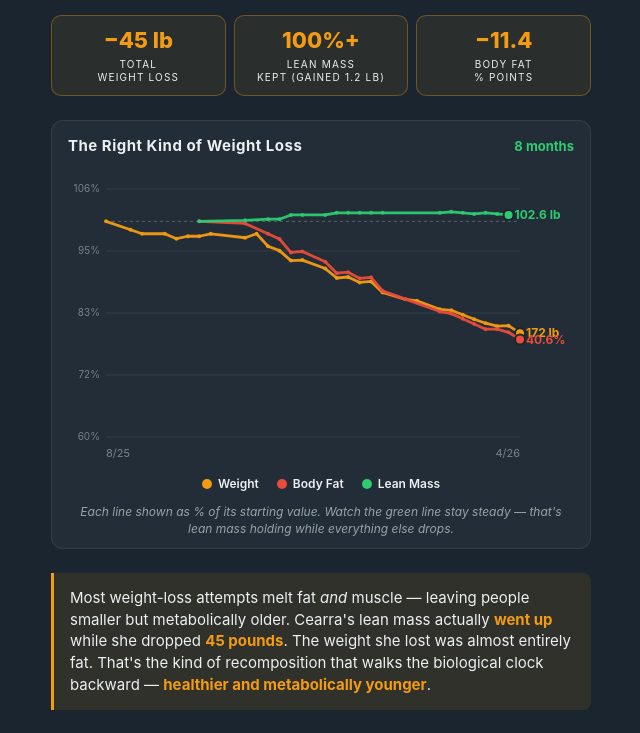
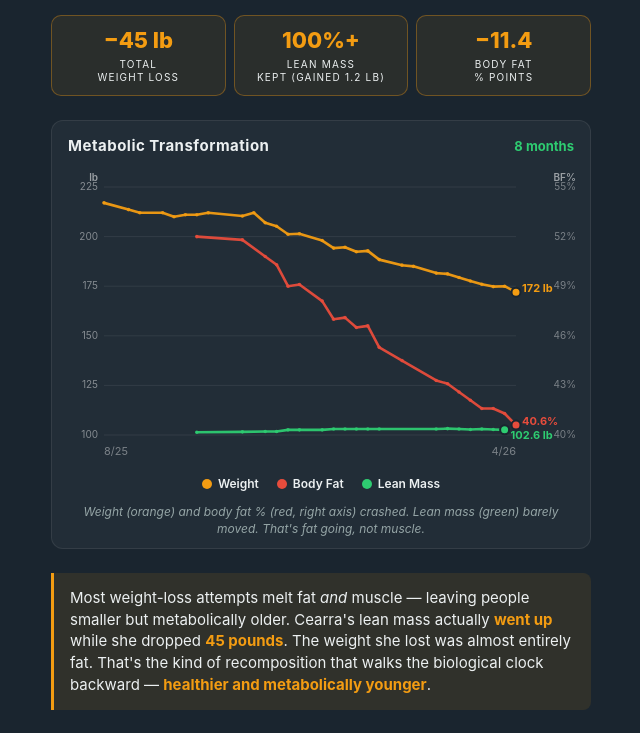
Before and after one commit to 7456fxdj9r-oss/Spokane-MREvent, a plain HTML site: page cearra.html in a window 1280 px wide. Shown: the part 525-1258 px from the top of the page, without its empty margins (319-959 px from the left). Drawn offline with Linux system fonts and the light colour scheme.

Commit message:
Switch story-page chart to dual-axis real values
Replaces the % normalization with a proper dual y-axis layout: weight
and lean mass on the left in lb, body fat % on the right. Clean axis
snapping (50s or 25s for lb depending on range, 5s for %). End-of-line
value labels in each series colour, with a sort-and-stack collision
pass so labels never overlap when endpoints land near each other.

Visual story: orange (weight) cratered, green (lean) barely moved.
Same on both pages now. Title bumped to "Metabolic Transformation".

Co-Authored-By: Claude Opus 4.7 (1M context) <noreply@anthropic.com>

```diff
--- a/cearra.html
+++ b/cearra.html
@@ -248,7 +248,7 @@
 
     <div class="chart-card">
         <div class="chart-head">
-            <h3>The Right Kind of Weight Loss</h3>
+            <h3>Metabolic Transformation</h3>
             <span class="delta neg">8 months</span>
         </div>
         <svg class="chart" id="comboChart" preserveAspectRatio="none" style="height:300px;"></svg>
@@ -257,7 +257,7 @@
             <span class="legend-item"><span class="dot" style="background:#e74c3c"></span>Body Fat</span>
             <span class="legend-item"><span class="dot" style="background:#2ecc71"></span>Lean Mass</span>
         </div>
-        <p class="chart-note">Each line shown as % of its starting value. Watch the green line stay steady — that's lean mass holding while everything else drops.</p>
+        <p class="chart-note">Weight (orange) and body fat % (red, right axis) crashed. Lean mass (green) barely moved. That's fat going, not muscle.</p>
     </div>
 
     <p class="takeaway">
@@ -468,129 +468,175 @@
         svg.appendChild(endLabel);
     }
 
-    // Combined multi-line chart: each series normalized to % of its first value
+    // Dual-axis multi-line chart: lb series on left, % series on right.
+    // The visual story is "weight cratered, lean barely budged" — both
+    // shown in their real units instead of normalized.
     function drawMultiChart(svgId, series) {
         var svg = document.getElementById(svgId);
         var W = svg.clientWidth || 320;
         var H = 300;
-        var pad = { top: 24, right: 60, bottom: 28, left: 44 };
+        var pad = { top: 22, right: 64, bottom: 30, left: 42 };
         var iw = W - pad.left - pad.right;
         var ih = H - pad.top - pad.bottom;
 
         svg.setAttribute('viewBox', '0 0 ' + W + ' ' + H);
         while (svg.firstChild) svg.removeChild(svg.firstChild);
 
-        // Compute combined date range across all series
         var allTimes = [];
-        var processed = series.map(function (s) {
+        var lbSeries = [], pctSeries = [];
+        series.forEach(function (s) {
             var pts = s.data.map(function (d) {
-                return { t: new Date(d[0]).getTime(), raw: d[1] };
+                return { t: new Date(d[0]).getTime(), v: d[1] };
             });
-            var base = pts[0].raw;
-            pts.forEach(function (p) { p.pct = (p.raw / base) * 100; allTimes.push(p.t); });
-            return { name: s.name, color: s.color, suffix: s.suffix, pts: pts, base: base, last: pts[pts.length - 1] };
+            pts.forEach(function (p) { allTimes.push(p.t); });
+            var entry = {
+                name: s.name, color: s.color, suffix: s.suffix,
+                pts: pts, first: pts[0], last: pts[pts.length - 1]
+            };
+            (s.axis === 'right' ? pctSeries : lbSeries).push(entry);
         });
 
         var tMin = Math.min.apply(null, allTimes);
         var tMax = Math.max.apply(null, allTimes);
-        var pcts = [];
-        processed.forEach(function (s) { s.pts.forEach(function (p) { pcts.push(p.pct); }); });
-        var yMin = Math.min(60, Math.floor(Math.min.apply(null, pcts) - 4));
-        var yMax = Math.max(105, Math.ceil(Math.max.apply(null, pcts) + 4));
+
+        // Left axis (lb): cover all weight + lean values, snap to nice steps
+        var lbVals = [];
+        lbSeries.forEach(function (s) { s.pts.forEach(function (p) { lbVals.push(p.v); }); });
+        var rawLbMin = Math.min.apply(null, lbVals);
+        var rawLbMax = Math.max.apply(null, lbVals);
+        var lbStep = (rawLbMax - rawLbMin) > 120 ? 50 : 25;
+        var lbMin = Math.floor(rawLbMin / lbStep) * lbStep;
+        var lbMax = Math.ceil(rawLbMax / lbStep) * lbStep;
+        var lbTicks = (lbMax - lbMin) / lbStep;
+
+        // Right axis (%): cover BF range, snap to nice 5s
+        var pctVals = [];
+        pctSeries.forEach(function (s) { s.pts.forEach(function (p) { pctVals.push(p.v); }); });
+        var pctMin = pctVals.length ? Math.floor(Math.min.apply(null, pctVals) / 5) * 5 : 0;
+        var pctMax = pctVals.length ? Math.ceil(Math.max.apply(null, pctVals) / 5) * 5 : 100;
 
         function x(t) { return pad.left + ((t - tMin) / (tMax - tMin)) * iw; }
-        function y(v) { return pad.top + (1 - (v - yMin) / (yMax - yMin)) * ih; }
+        function yL(v) { return pad.top + (1 - (v - lbMin) / (lbMax - lbMin)) * ih; }
+        function yR(v) { return pad.top + (1 - (v - pctMin) / (pctMax - pctMin)) * ih; }
 
-        // Horizontal gridlines
-        for (var i = 0; i <= 4; i++) {
-            var gv = yMin + (yMax - yMin) * (i / 4);
-            var gy = y(gv);
+        // Gridlines + dual-axis tick labels. Gridlines come from the lb axis;
+        // pct ticks are computed at the same y-positions for the right axis.
+        for (var i = 0; i <= lbTicks; i++) {
+            var f = i / lbTicks;
+            var gy = pad.top + (1 - f) * ih;
             svg.appendChild(el('line', {
-                x1: pad.left, x2: W - pad.right,
-                y1: gy, y2: gy,
-                stroke: 'rgba(255,255,255,0.08)',
-                'stroke-width': '1'
+                x1: pad.left, x2: W - pad.right, y1: gy, y2: gy,
+                stroke: 'rgba(255,255,255,0.07)', 'stroke-width': '1'
             }));
             svg.appendChild(el('text', {
                 x: pad.left - 6, y: gy + 3,
-                fill: 'rgba(255,255,255,0.4)',
+                fill: 'rgba(255,255,255,0.45)',
                 'font-size': '10', 'text-anchor': 'end'
-            })).textContent = Math.round(gv) + '%';
+            })).textContent = Math.round(lbMin + (lbMax - lbMin) * f);
+            if (pctSeries.length) {
+                // Pin pct tick labels to the far-right edge so they don't
+                // collide with the per-series end-of-line value labels.
+                svg.appendChild(el('text', {
+                    x: W - 4, y: gy + 3,
+                    fill: 'rgba(255,255,255,0.40)',
+                    'font-size': '10', 'text-anchor': 'end'
+                })).textContent = Math.round(pctMin + (pctMax - pctMin) * f) + '%';
+            }
         }
 
-        // 100% baseline highlighted
-        var bly = y(100);
-        svg.appendChild(el('line', {
-            x1: pad.left, x2: W - pad.right,
-            y1: bly, y2: bly,
-            stroke: 'rgba(255,255,255,0.25)',
-            'stroke-width': '1', 'stroke-dasharray': '3 3'
-        }));
+        // Axis unit caps
+        svg.appendChild(el('text', {
+            x: pad.left - 6, y: pad.top - 6,
+            fill: 'rgba(255,255,255,0.55)',
+            'font-size': '10', 'font-weight': '600', 'text-anchor': 'end'
+        })).textContent = 'lb';
+        if (pctSeries.length) {
+            svg.appendChild(el('text', {
+                x: W - 4, y: pad.top - 6,
+                fill: 'rgba(255,255,255,0.55)',
+                'font-size': '10', 'font-weight': '600', 'text-anchor': 'end'
+            })).textContent = 'BF%';
+        }
 
-        // X-axis labels (start and end date)
+        // X-axis date endpoints
         var d0 = new Date(tMin), d1 = new Date(tMax);
-        function fmtDate(d) {
-            return (d.getMonth() + 1) + '/' + String(d.getFullYear()).slice(2);
-        }
+        function fmtDate(d) { return (d.getMonth() + 1) + '/' + String(d.getFullYear()).slice(2); }
         svg.appendChild(el('text', {
-            x: pad.left, y: H - 8,
+            x: pad.left, y: H - 10,
             fill: 'rgba(255,255,255,0.4)',
             'font-size': '11', 'text-anchor': 'start'
         })).textContent = fmtDate(d0);
         svg.appendChild(el('text', {
-            x: W - pad.right, y: H - 8,
+            x: W - pad.right, y: H - 10,
             fill: 'rgba(255,255,255,0.4)',
             'font-size': '11', 'text-anchor': 'end'
         })).textContent = fmtDate(d1);
 
-        // Draw each series
-        processed.forEach(function (s) {
+        var endLabels = [];
+        function drawSeries(s, yFn) {
             var lineD = s.pts.map(function (p, i) {
-                return (i === 0 ? 'M ' : 'L ') + x(p.t) + ' ' + y(p.pct);
+                return (i === 0 ? 'M ' : 'L ') + x(p.t) + ' ' + yFn(p.v);
             }).join(' ');
-
             svg.appendChild(el('path', {
-                d: lineD,
-                fill: 'none',
-                stroke: s.color,
-                'stroke-width': '2.8',
-                'stroke-linecap': 'round',
-                'stroke-linejoin': 'round',
+                d: lineD, fill: 'none', stroke: s.color,
+                'stroke-width': '2.6',
+                'stroke-linecap': 'round', 'stroke-linejoin': 'round',
                 opacity: '0.95'
             }));
-
-            // dots
             s.pts.forEach(function (p) {
                 svg.appendChild(el('circle', {
-                    cx: x(p.t), cy: y(p.pct), r: 2,
+                    cx: x(p.t), cy: yFn(p.v), r: 1.8,
                     fill: s.color, opacity: '0.85'
                 }));
             });
-
-            // emphasize end point
-            var last = s.last;
+            // Emphasise endpoints
             svg.appendChild(el('circle', {
-                cx: x(last.t), cy: y(last.pct), r: 5,
+                cx: x(s.last.t), cy: yFn(s.last.v), r: 4.5,
                 fill: s.color, stroke: '#1a252f', 'stroke-width': '2'
             }));
+            // Defer end-of-line labels for collision avoidance
+            var displayVal = (s.last.v === Math.floor(s.last.v)) ? s.last.v : s.last.v.toFixed(1);
+            endLabels.push({
+                x: x(s.last.t) + 6,
+                y: yFn(s.last.v) + 4,
+                color: s.color,
+                text: displayVal + s.suffix
+            });
+        }
 
-            // end label: absolute value (e.g. "172 lb" or "40.6%")
-            var label = el('text', {
-                x: x(last.t) + 6, y: y(last.pct) + 4,
-                fill: s.color, 'font-size': '12', 'font-weight': '700',
+        lbSeries.forEach(function (s) { drawSeries(s, yL); });
+        pctSeries.forEach(function (s) { drawSeries(s, yR); });
+
+        // Collision avoidance: sort by y, push down anything that overlaps,
+        // then if we run past the bottom of the plot area, settle by pushing
+        // back up so the whole stack fits inside the chart.
+        endLabels.sort(function (a, b) { return a.y - b.y; });
+        var minGap = 14;
+        for (var k = 1; k < endLabels.length; k++) {
+            if (endLabels[k].y - endLabels[k - 1].y < minGap) {
+                endLabels[k].y = endLabels[k - 1].y + minGap;
+            }
+        }
+        var bottomLimit = pad.top + ih + 4;
+        var overflow = endLabels.length ? endLabels[endLabels.length - 1].y - bottomLimit : 0;
+        if (overflow > 0) {
+            endLabels.forEach(function (lbl) { lbl.y -= overflow; });
+        }
+
+        endLabels.forEach(function (lbl) {
+            svg.appendChild(el('text', {
+                x: lbl.x, y: lbl.y,
+                fill: lbl.color, 'font-size': '11', 'font-weight': '700',
                 'text-anchor': 'start'
-            });
-            var displayVal = (last.raw === Math.floor(last.raw)) ? last.raw : last.raw.toFixed(1);
-            label.textContent = displayVal + s.suffix;
-            svg.appendChild(label);
+            })).textContent = lbl.text;
         });
     }
 
     function render() {
         drawMultiChart('comboChart', [
-            { name: 'Weight',   color: '#f39c12', suffix: ' lb', data: weightData },
-            { name: 'Body Fat', color: '#e74c3c', suffix: '%',   data: bfData },
-            { name: 'Lean',    color: '#2ecc71', suffix: ' lb', data: leanData }
+            { name: 'Weight',   color: '#f39c12', suffix: ' lb', axis: 'left',  data: weightData },
+            { name: 'Lean',     color: '#2ecc71', suffix: ' lb', axis: 'left',  data: leanData },
+            { name: 'Body Fat', color: '#e74c3c', suffix: '%',   axis: 'right', data: bfData }
         ]);
     }
 
```
Also changed, not shown: kolby.html (+110 -51 lines).
